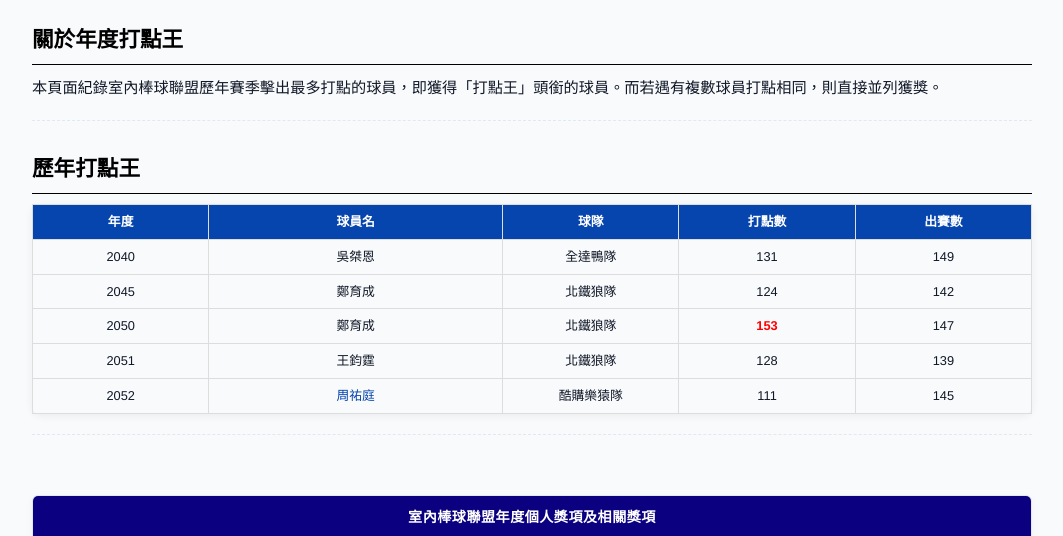
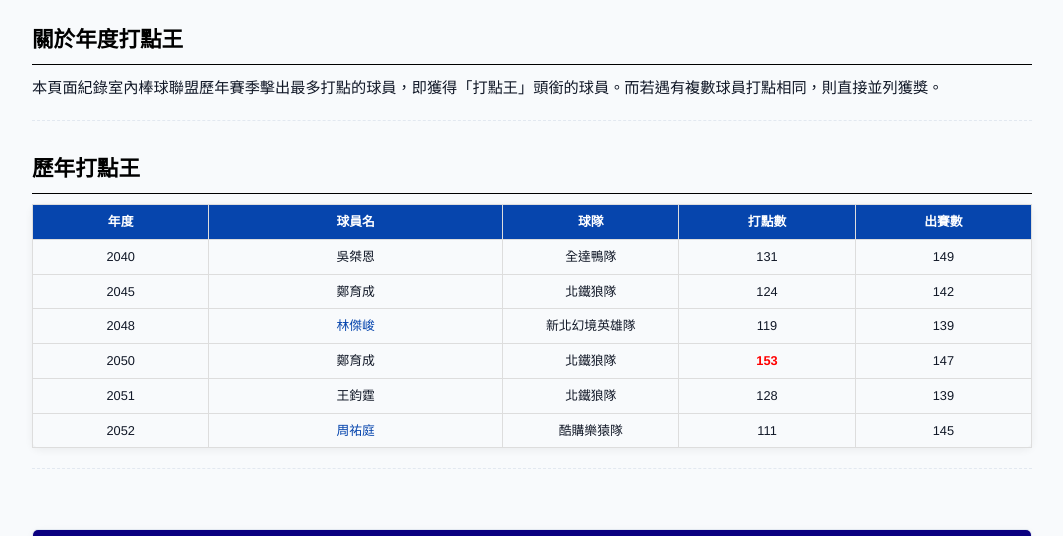
Before and after one commit to yohitbaseball-spec/wikibaseball, a plain HTML site: page awards/室內棒球聯盟年度打點王.html in a window 1280 px wide. Shown: the part 188-724 px from the top of the page, without its empty margins (108-1171 px from the left). Drawn offline with Linux system fonts and the light colour scheme.

Commit message:
Update 室內棒球聯盟年度打點王.html

```diff
--- a/awards/室內棒球聯盟年度打點王.html
+++ b/awards/室內棒球聯盟年度打點王.html
@@ -56,6 +56,14 @@
                   <td>北鐵狼隊</td>
                   <td>124</td>
                   <td>142</td>
+              </tr>
+
+               <tr>
+                  <td>2048</td>
+                  <td><a href="../players/林傑峻.html">林傑峻</a></td>
+                  <td>新北幻境英雄隊</td>
+                  <td>119</td>
+                  <td>139</td>
               </tr>
 
 
```
